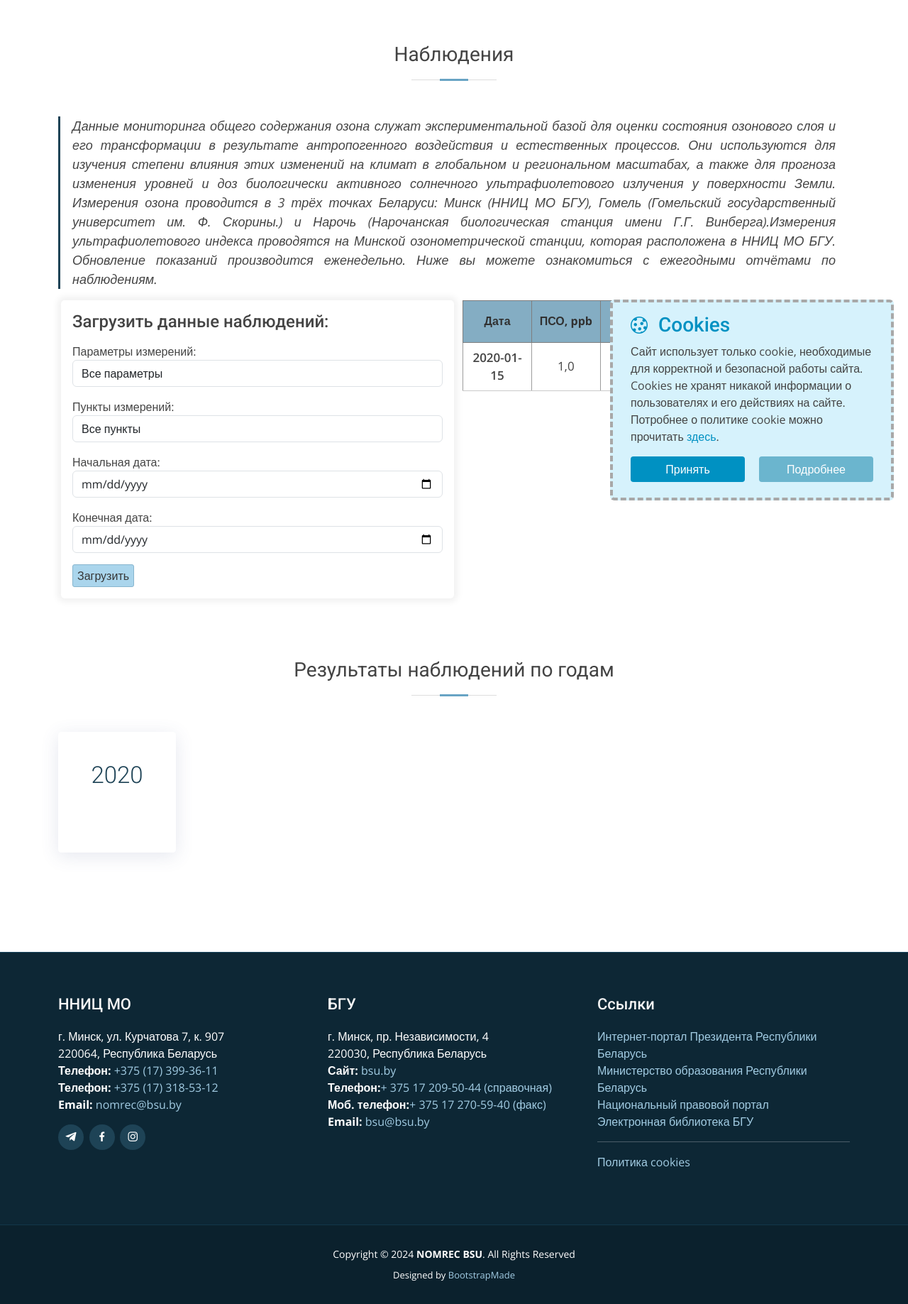
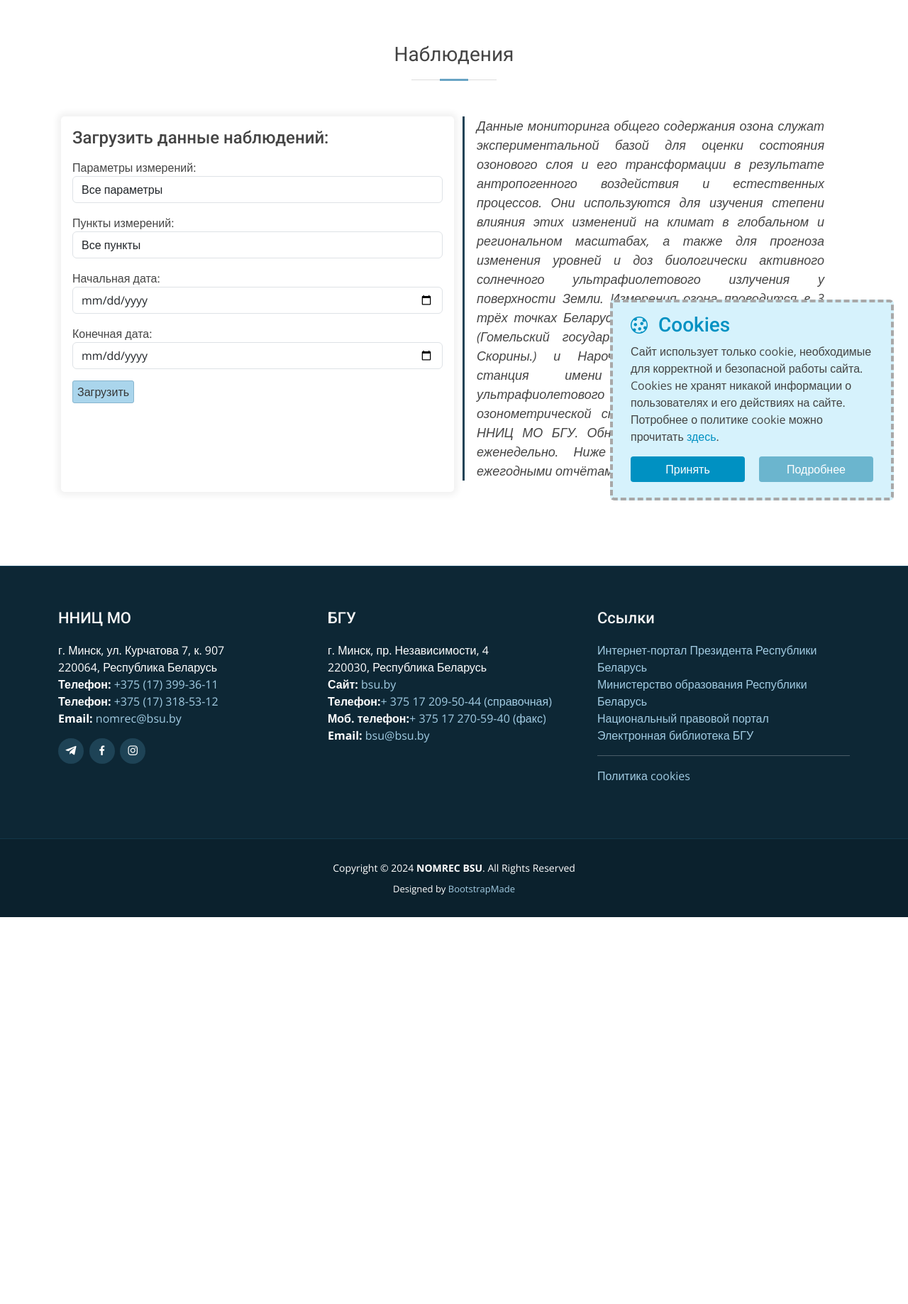
Before and after one commit to silkov78/ozone-bsu, a Django app: template ozone_v4/templates/observations-download.html in a window 1280 px wide. Shown: the part 80-1917 px from the top of the page at 71% size. After the commit the page ends 1372 px from the top, so only its background shows below. Run offline with Django 4.2, Linux system fonts and the light colour scheme; tables that the repository leaves empty hold one stand-in row (values such as "Sample post"); the template is opened without the code that fills it: values that come from a table or form of the project are taken from there, most other values are stand-ins (such as "Sample title", 1, 10 or a date in 2020); parts of the project's set-up code (start-up, migrations or seed data) failed here and were passed over; some libraries are stand-ins or nearby versions.

Commit message:
observations: "observations/download" form and description

```diff
--- a/ozone_v4/templates/observations-download.html
+++ b/ozone_v4/templates/observations-download.html
@@ -9,13 +9,7 @@
             <div class="section-title">
                 <h2>{% trans 'Наблюдения' %}</h2>
             </div>
-            <div class="annual-info col-12">
-				<blockquote class="annual-blockquote">
-					<p class="annual-text">
-						{% trans 'Данные мониторинга общего содержания озона служат экспериментальной базой для оценки состояния озонового слоя и его трансформации в результате антропогенного воздействия и естественных процессов. Они используются для изучения степени влияния этих изменений на климат в глобальном и региональном масштабах, а также для прогноза изменения уровней и доз биологически активного солнечного ультрафиолетового излучения у поверхности Земли. Измерения озона проводится в 3 трёх точках Беларуси: Минск (ННИЦ МО БГУ), Гомель (Гомельский государственный университет им. Ф. Скорины.) и Нарочь (Нарочанская биологическая станция имени Г.Г. Винберга).Измерения ультрафиолетового индекса проводятся на Минской озонометрической станции, которая расположена в ННИЦ МО БГУ. Обновление показаний производится еженедельно. Ниже вы можете ознакомиться с ежегодными отчётами по наблюдениям.' %}
-					</p>
-				</blockquote>
-			</div>
+
             <div class="annual-observ row mb-4 px-3" data-aos="fade-up" data-aos-easing="ease-in-out" data-aos-duration="650">
                 <div class="form-body col-lg-6 col-sm-12 p-3" style="box-shadow: 0px 0px 10px 5px #f1f1f1;">
                     <h4 class="observ-subtitle mb-3">{% trans 'Загрузить данные наблюдений:' %}</h4>
@@ -27,57 +21,17 @@
                     </div>
                 </div>
 
-                <div class="table-wrapper-scroll-y my-custom-scrollbar col-lg-6 col-sm-12">
-					<table class="observ-table animate__animated animate__fadeInDown">
-						<thead class="">
-							<tr>
-								<th scope="col">{% trans 'Дата' %}</th>
-								<th scope="col">{% trans 'ПСО, ppb' %}</th>
-								<th scope="col">{% trans 'ОСО, ед. Добсона' %}</th>
-								<th scope="col">{% trans 'УФ-индекс' %}</th>
-								<th scope="col">{% trans 'УФ макс.' %}</th>
-							</tr>
-						</thead>
-						<tbody class="">
-							{% for item in last_minsk_observations %}
-								<tr>
-									<td class="observ-date" scope="row">{{ item.date|date:'Y-m-d' }}</td>
-									<td>{{ item.common_ozone_minsk }}</td>
-									<td>{{ item.ground_ozone_minsk }}</td>
-									<td>{{ item.uf_index_minsk }}</td>
-									<td>{{ item.uf_max_minsk }}</td>
-								</tr>
-							{% endfor %}
-						</tbody>
-					</table>
+				<div class="annual-info col-lg-6 col-sm-12">
+					<blockquote class="annual-blockquote">
+						<p class="annual-text">
+							{% trans 'Данные мониторинга общего содержания озона служат экспериментальной базой для оценки состояния озонового слоя и его трансформации в результате антропогенного воздействия и естественных процессов. Они используются для изучения степени влияния этих изменений на климат в глобальном и региональном масштабах, а также для прогноза изменения уровней и доз биологически активного солнечного ультрафиолетового излучения у поверхности Земли. Измерения озона проводится в 3 трёх точках Беларуси: Минск (ННИЦ МО БГУ), Гомель (Гомельский государственный университет им. Ф. Скорины.) и Нарочь (Нарочанская биологическая станция имени Г.Г. Винберга).Измерения ультрафиолетового индекса проводятся на Минской озонометрической станции, которая расположена в ННИЦ МО БГУ. Обновление показаний производится еженедельно. Ниже вы можете ознакомиться с ежегодными отчётами по наблюдениям.' %}
+						</p>
+					</blockquote>
 				</div>
+
             </div>
         </div>
     </section>
-
-    <section class="report about">
-		<div class="container">
-			<div class="section-title">
-				<h2>{% trans 'Результаты наблюдений по годам' %}</h2>
-			</div>
-
-			<div class="row">
-				{% for report in annual_reports %}
-				<div class="col-md-4 col-lg-2 d-flex align-items-stretch" data-aos="fade-up"
-					data-aos-easing="ease-in-out" data-aos-duration="450">
-					<div class="icon-box icon-box-cyan reports__box">
-						<a href="{{report.report_file.url}}" target="_blank" class="reports__url">
-							<h4 class="reports__title">
-								{{report.year}}
-							</h4>
-							<i class="bi bi-file-earmark-text h1 reports__button"></i>
-						</a>
-					</div>
-				</div>
-				{% endfor %}
-			</div>
-		</div>
-	</section>
 
 </main>
 
```
